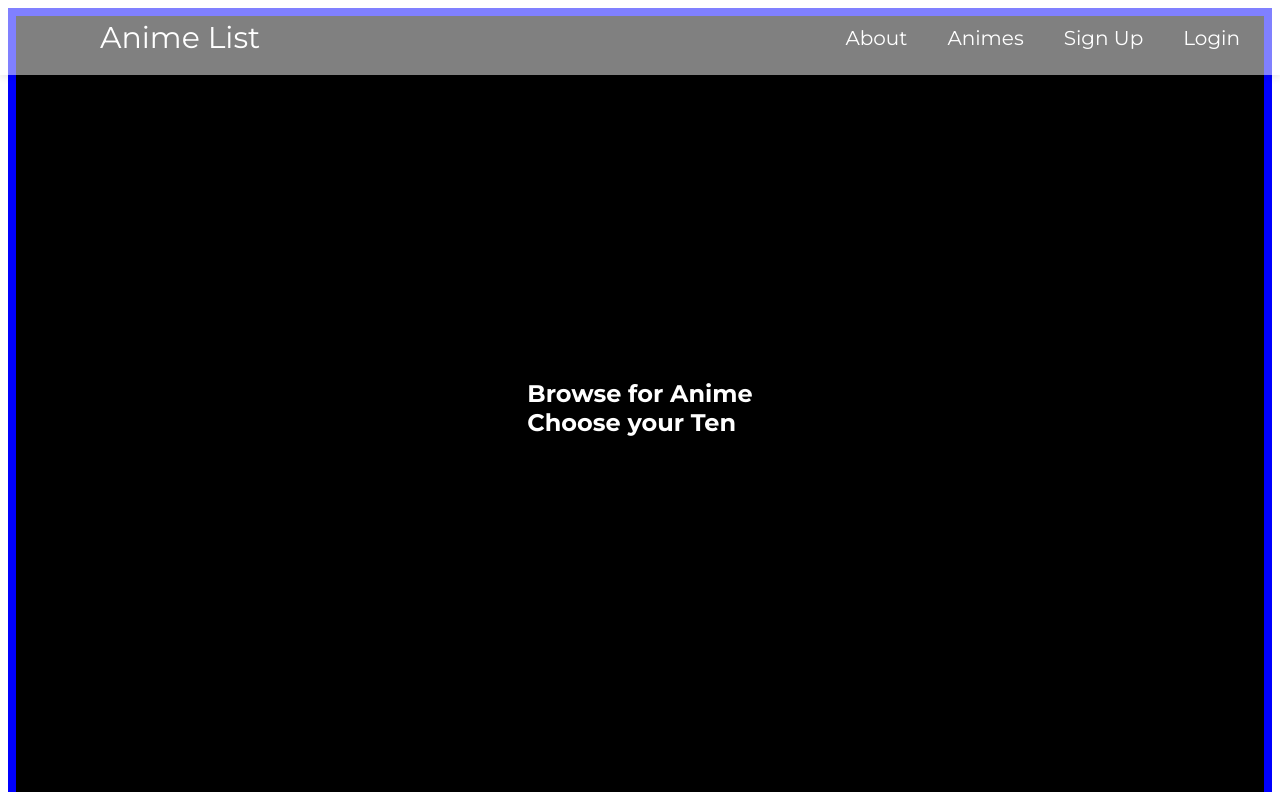
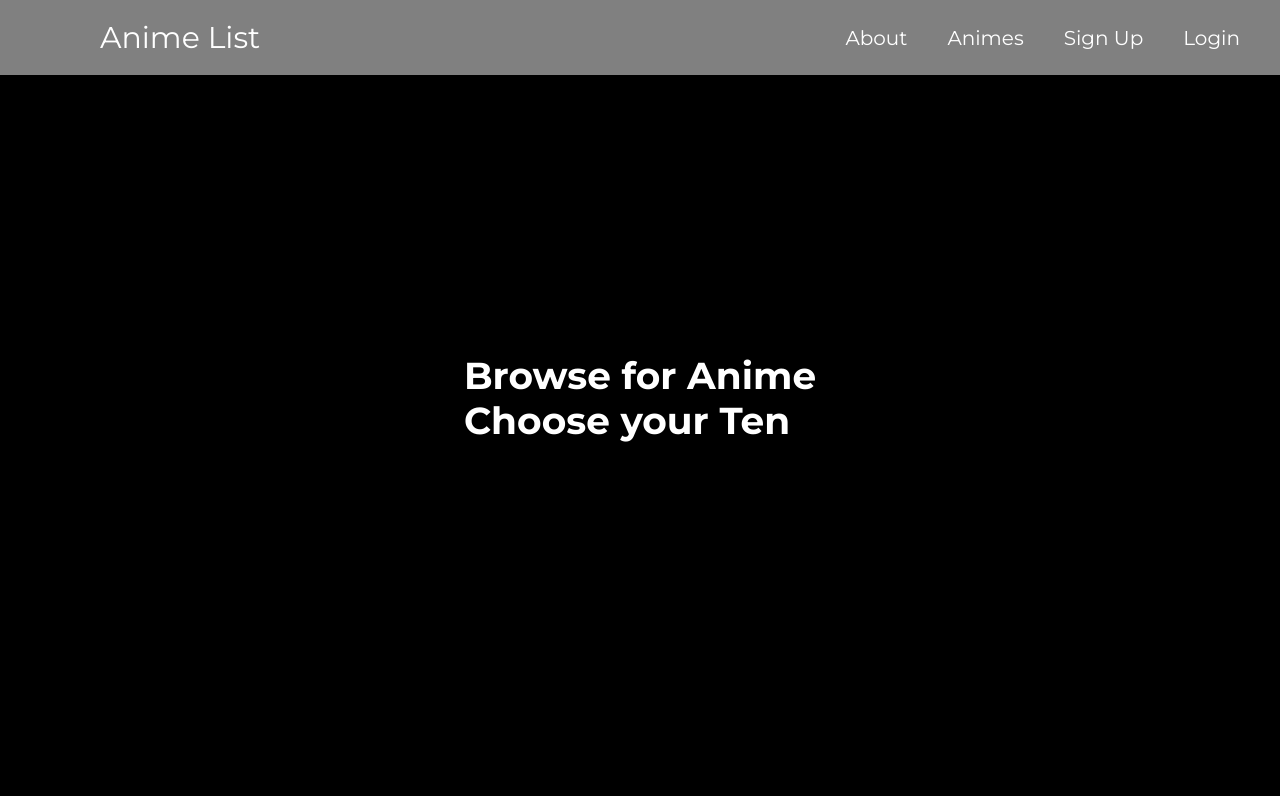
Before and after one commit to CSJLU/anime-list-project, a React (Vite) app in the folder client/: page / in a window 1280 px wide. Built offline with nearby package versions, Linux system fonts and the light colour scheme.

Commit message:
Add transition to other section objects

```diff
--- a/client/src/components/Hero.css
+++ b/client/src/components/Hero.css
@@ -1,4 +1,4 @@
-.background-container {
+.search-container {
     width: 100%;
     min-height: 100vh;
     /*background-image: url('../assets/flowers.jpeg');*/
@@ -12,7 +12,8 @@
     align-items: center;
     height: 100vh;
     width: 100vw;
-    border: 8px solid blue;
+    border-bottom: 4px solid white;
+
 }
 
 form {
@@ -67,32 +68,34 @@ button {
 }
 
 .hero-text {
+    display: flex;
+    justify-content: center;
     font-family: 'Raleway', sans-serif;
     color: white;
+
 }
 
 .homepage-container {
     height: 100vh;
-    border: 8px solid white;
     overflow-y: auto;
 }
 
 .intro-container {
-    border: 8px solid blue;
+    border-bottom: 4px solid white;
 }
 
 .about-container {
-    border: 8px solid green;
+    border-bottom: 4px solid white;
 }
 
 .fun-container {
-    border: 8px solid red;
+    border-bottom: 4px solid white;
 
 }
 
 
 .intro-text {
-
+    font-size: 25px;
     color: white;
 }
 
@@ -110,10 +113,12 @@ section {
 
 .hidden {
     opacity: 0;
-    transition: all 1s;
+    transform: translateY(50px);
 }
 
 .visible {
     transition: all 1s;
     opacity: 1;
+    transform: translateY(0);
+
 }
--- a/client/src/components/Hero.jsx
+++ b/client/src/components/Hero.jsx
@@ -13,7 +13,9 @@ const Hero = () => {
     //const [animeData, setAnimeData] = useState([])
     const { animeData, setAnimeData } = useContext(AnimeContext)
     const navigate = useNavigate()
+    const { ref: introRef, inView: introIsVisible } = useInView()
     const { ref: aboutRef, inView: aboutIsVisible } = useInView()
+    const { ref: searchRef, inView: searchIsVisible } = useInView()
     /*
      * Once user submits their query input, async function runs and
      * attempts to get data at that endpoint.
@@ -41,15 +43,15 @@ const Hero = () => {
         <div className="homepage-container">
             <section className="intro-container">
                 <div className="intro-text">
-                    <h1>Browse for Anime</h1>
-                    <h2>Choose your Ten</h2>
+                    <h1 ref={introRef} className={`${introIsVisible ? "visible" : "hidden"}`}>Browse for Anime</h1>
+                    <h2 ref={introRef} className={`${introIsVisible ? "visible" : "hidden"}`}>Choose your Ten</h2>
                 </div>
             </section>
-            <section className="background-container">
+            <section className="search-container">
                 <div className="hero-card">
                     <form onSubmit={HandleAnimeSearch}>
-                        <h1 className="hero-text">Search Animes</h1>
-                        <div className="search-input">
+                        <h1 ref={searchRef} className={`hero-text ${searchIsVisible ? "visible" : "hidden"}`}>Search Animes</h1>
+                        <div ref={searchRef} className={`search-input ${searchIsVisible ? "visible" : "hidden"}`}>
                             <input
                                 type="text"
                                 value={query}
@@ -57,7 +59,7 @@ const Hero = () => {
                                 placeholder="Search for an anime"
                             />
                         </div>
-                        <button type="submit">Search</button>
+                        <button type="submit" ref={searchRef} className={`search-input ${searchIsVisible ? "visible" : "hidden"}`}>Search</button>
                     </form>
                 </div>
                 <AudioPlayer />
```
